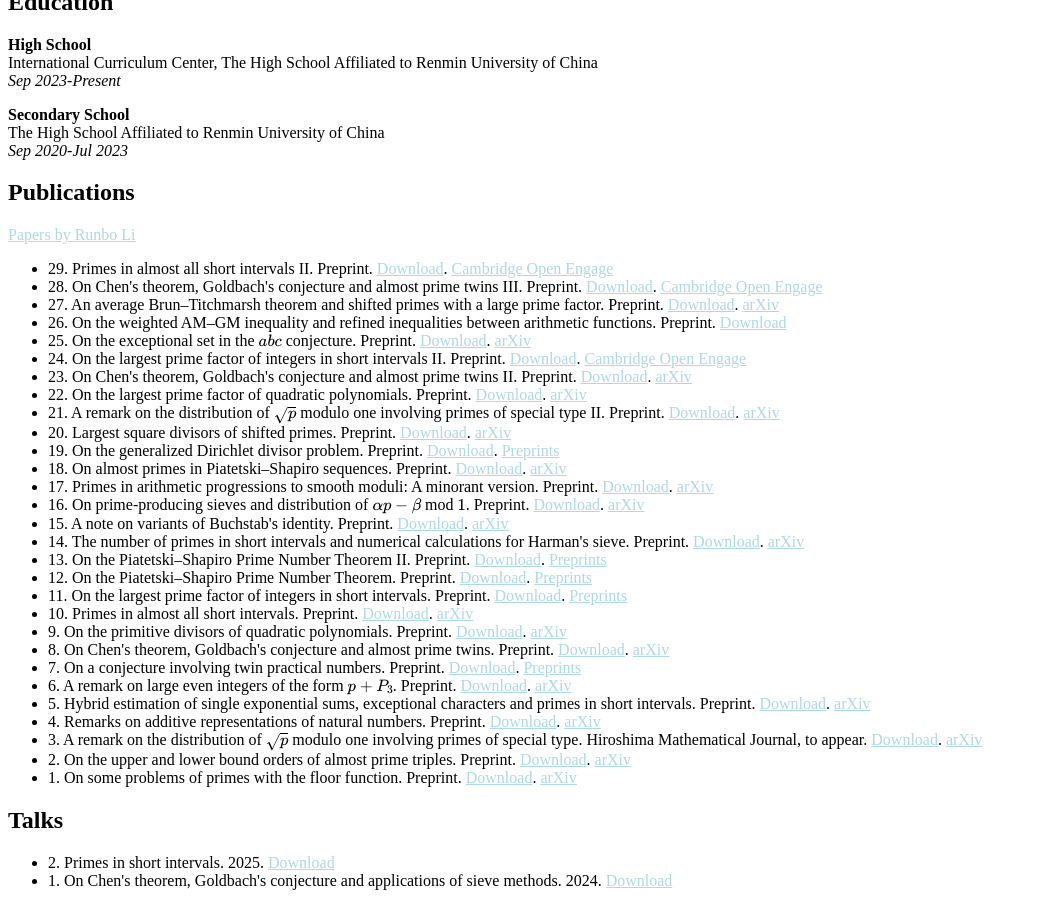
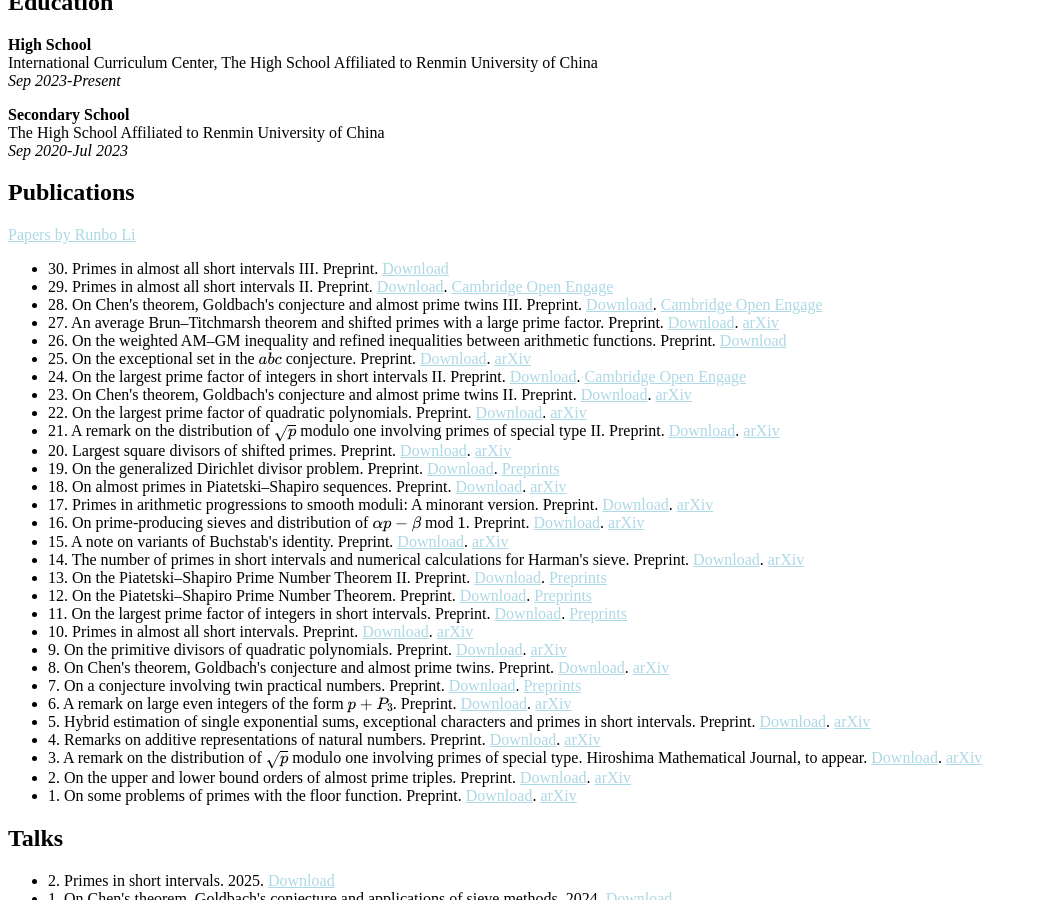
Before and after one commit to CareyRunboLi/CareyRunboLi.github.io, a Jekyll site: the page built from index.md, in a window 1280 px wide and 900 px high, scrolled down 1605 px. Shown: the whole window, without its empty margins (0-1037 px from the left). Built offline with Jekyll 4.4.1, drawn with Linux system fonts in a browser that asks for light colours; some web fonts are replaced; formulas are drawn with MathJax 3; a style sheet for code colours, icons or effects is not loaded; our own code applies the rules of GitHub Pages for plain Markdown files.

Commit message:
Update preprints.md

```diff
--- a/_includes/preprints.md
+++ b/_includes/preprints.md
@@ -9,6 +9,7 @@
 <a href="https://runbolicarey.com/assets/downloads/Papers_by_Runbo_Li_website.pdf"><span>Papers by Runbo Li</span></a>
 
 <ul style="margin:0 0 5px;">
+  <li>30. Primes in almost all short intervals III. Preprint. <a href="https://runbolicarey.com/assets/downloads/Primes_in_almost_all_short_intervals_III.pdf"><span>Download</span></a></li>
   <li>29. Primes in almost all short intervals II. Preprint. <a href="https://runbolicarey.com/assets/downloads/Primes_in_almost_all_short_intervals_II.pdf"><span>Download</span></a>. <a href="https://doi.org/10.33774/coe-2025-jrnjl"><span>Cambridge Open Engage</span></a></li>
   <li>28. On Chen's theorem, Goldbach's conjecture and almost prime twins III. Preprint. <a href="https://runbolicarey.com/assets/downloads/On_Chen_s_theorem__Goldbach_s_conjecture_and_almost_prime_twins_III.pdf"><span>Download</span></a>. <a href="https://doi.org/10.33774/coe-2025-5kl50"><span>Cambridge Open Engage</span></a></li>
   <li>27. An average Brun–Titchmarsh theorem and shifted primes with a large prime factor. Preprint. <a href="https://runbolicarey.com/assets/downloads/An_average_Brun__Titchmarsh_theorem_and_shifted_primes_with_a_large_prime_factor.pdf"><span>Download</span></a>. <a href="https://arxiv.org/abs/2508.18285v3"><span>arXiv</span></a></li>
```
